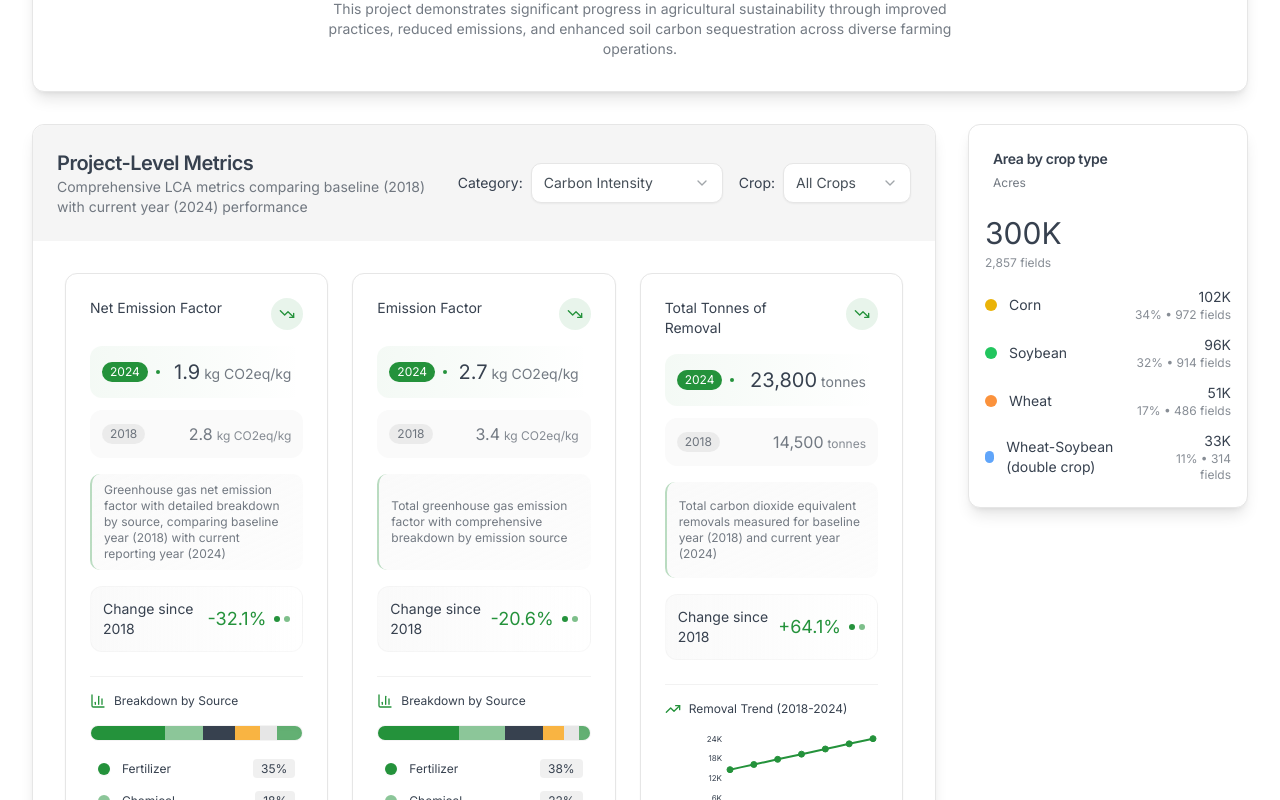
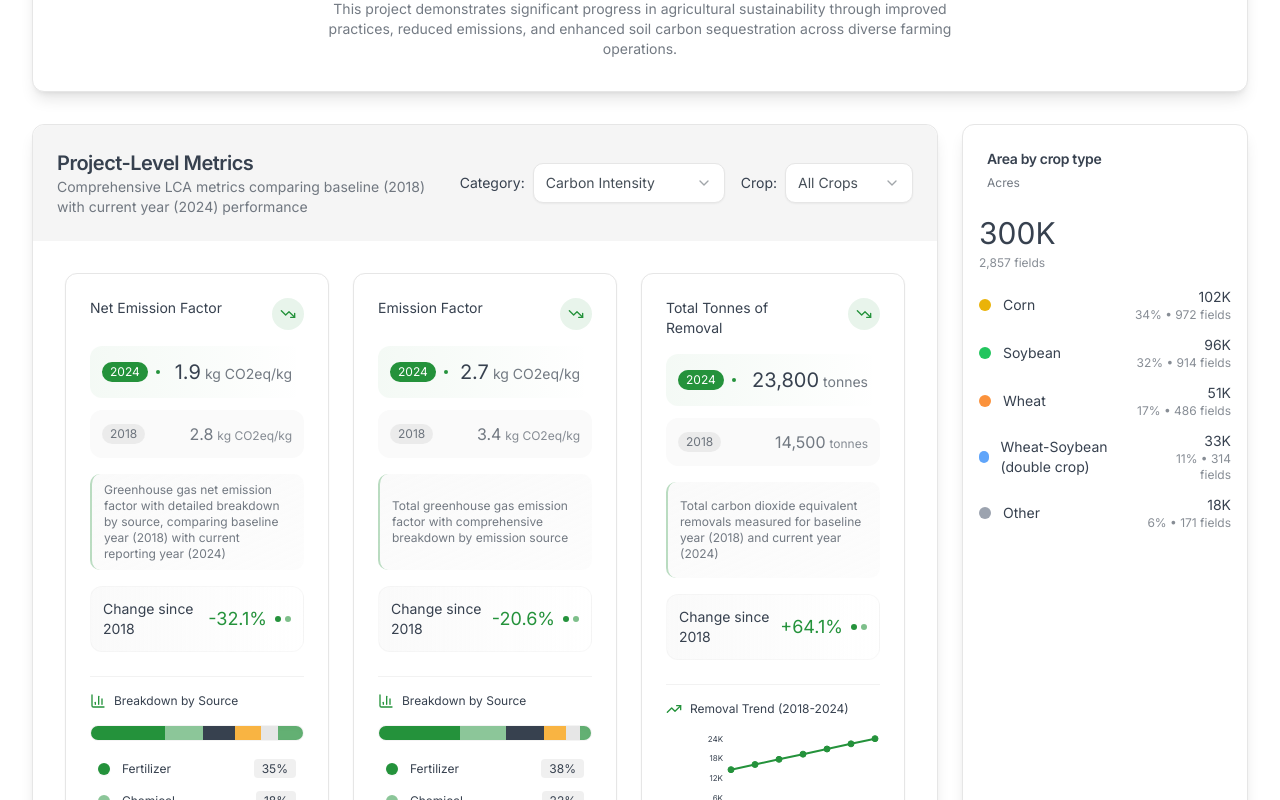
Before and after one commit to HabiTerre/carbon-insights-dashboard, a React (Vite) app: page / in a window 1280 px wide. Shown: the part 900-1700 px from the top of the page. Built offline with nearby package versions, Linux system fonts and the light colour scheme.

Commit message:
Refactor layout for better UX
Adjusted the layout of side-by-side elements to improve user experience.

```diff
--- a/src/pages/Index.tsx
+++ b/src/pages/Index.tsx
@@ -76,8 +76,9 @@ const Index = () => {
 
           <ProjectSummaryCard />
 
-          <div className="grid grid-cols-1 lg:grid-cols-4 gap-8">
-            <div className="lg:col-span-3">
+          <div className="space-y-8">
+            <div className="grid grid-cols-1 xl:grid-cols-4 gap-6">
+              <div className="xl:col-span-3">
                 <MetricsSection
                   selectedMetricCategory={selectedMetricCategory}
                   selectedCrop={selectedCrop}
@@ -86,8 +87,9 @@ const Index = () => {
                 />
               </div>
 
-            <div className="h-96">
+              <div className="xl:col-span-1">
                 <CropStatistics />
+              </div>
             </div>
           </div>
 
```
Lines whose indentation alone changed are shown as unchanged.
